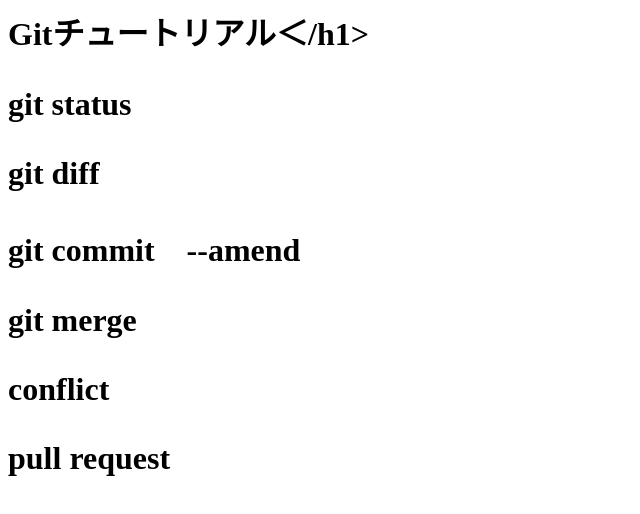
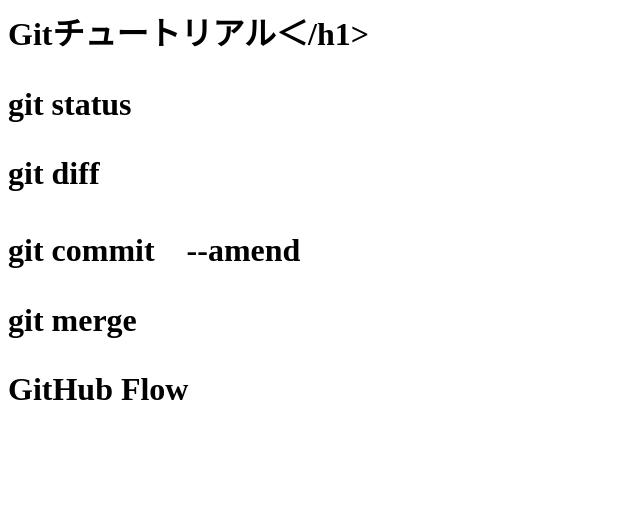
Before and after one commit to KoyaNimi/git_tutorial, a plain HTML site: page index.html in a window 1280 px wide. Shown: the whole page, without its empty margins (0-640 px from the left). Drawn offline with Linux system fonts and the light colour scheme.

Commit message:
GitHub Flowを追記

```diff
--- a/index.html
+++ b/index.html
@@ -3,5 +3,4 @@
 <p>git diff</p>
 <p> git commit　--amend</p>
 <p>git merge</p>
-<p>conflict</p>
-<p>pull request</p>
+<p>GitHub Flow</p>
```
